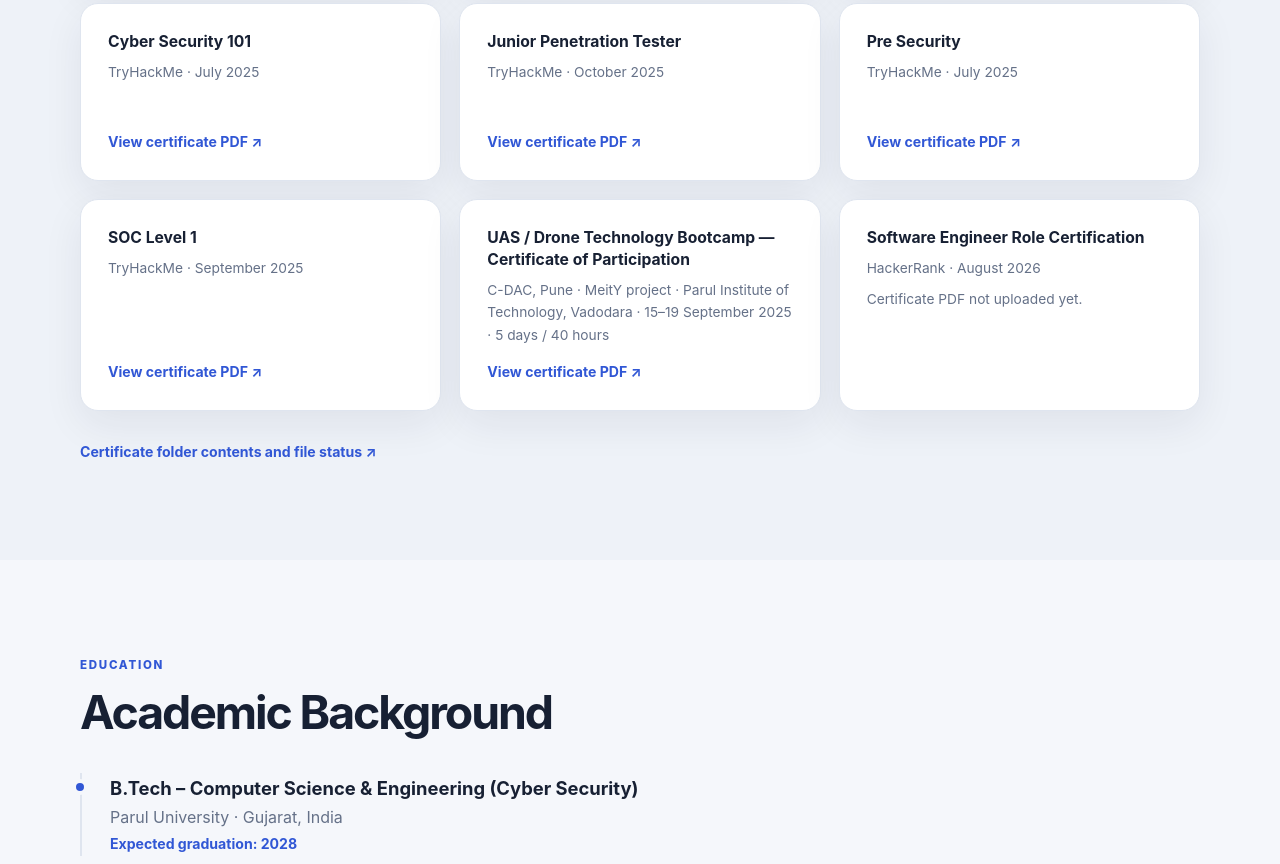
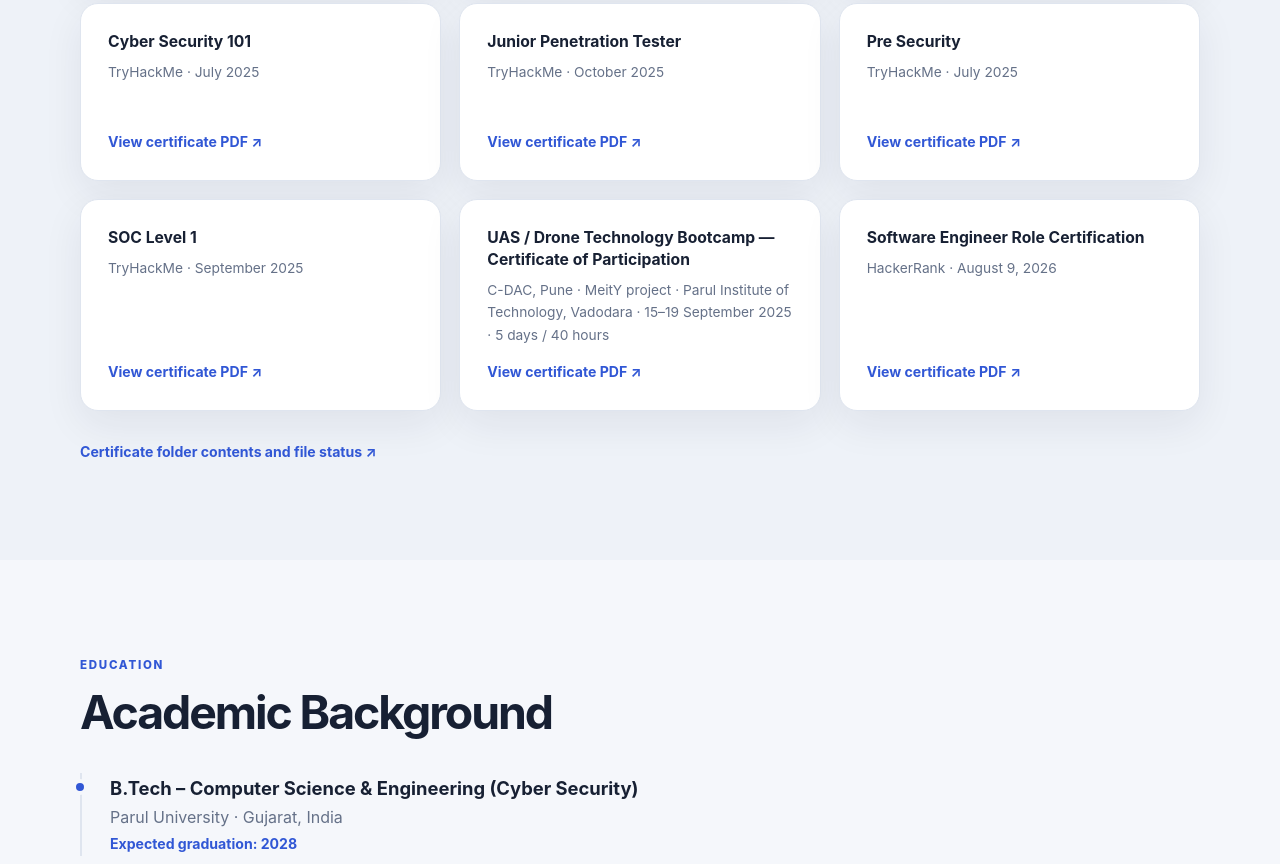
Before and after one commit to aathal08/Resume-Page, a plain HTML site: page index.html in a window 1280 px wide. Shown: the part 5156-6020 px from the top of the page. Drawn offline with Linux system fonts and the light colour scheme.

Commit message:
Update certificate links and add HackerRank certificate

```diff
--- a/index.html
+++ b/index.html
@@ -138,8 +138,8 @@
       <div class="container">
         <div class="section-heading"><p class="eyebrow">Credentials</p><h2>Certifications & Learning</h2><p class="section-subtitle">Selected credentials and technical learning. Open the linked certificate to view the original document.</p></div>
         <div class="cert-grid">
-          <article class="card cert-card"><strong>Cisco Certified Support Technician – Networking</strong><span>Cisco / Certiport · January 2026</span><a class="project-link" href="certificates/2403051260008_CISCO.pdf" target="_blank" rel="noopener">View certificate PDF ↗</a></article>
-          <article class="card cert-card"><strong>Python</strong><span>IBM · September 2025</span><a class="project-link" href="certificates/2403051260008%20IBM%20Python%20Certificate.pdf" target="_blank" rel="noopener">View certificate PDF ↗</a></article>
+          <article class="card cert-card"><strong>Cisco Certified Support Technician – Networking</strong><span>Cisco / Certiport · January 2026</span><a class="project-link" href="certificates/Cisco_Certified_Support_Technician_Networking.pdf" target="_blank" rel="noopener">View certificate PDF ↗</a></article>
+          <article class="card cert-card"><strong>Python</strong><span>IBM · September 2025</span><a class="project-link" href="certificates/IBM_Python_Certificate.pdf" target="_blank" rel="noopener">View certificate PDF ↗</a></article>
           <article class="card cert-card"><strong>IT Specialist – HTML and CSS</strong><span>Certiport · February 2025</span><a class="project-link" href="certificates/html%20css.pdf" target="_blank" rel="noopener">View certificate PDF ↗</a></article>
           <article class="card cert-card"><strong>IT Specialist – JavaScript</strong><span>Certiport · April 2025</span><a class="project-link" href="certificates/javascript.pdf" target="_blank" rel="noopener">View certificate PDF ↗</a></article>
           <article class="card cert-card"><strong>Operating Systems Basics</strong><span>Cisco Networking Academy · September 2025</span><a class="project-link" href="certificates/OperatingSystemsBasicsUpdate20250925-31-71dk4v.pdf" target="_blank" rel="noopener">View certificate PDF ↗</a></article>
@@ -149,7 +149,7 @@
           <article class="card cert-card"><strong>Pre Security</strong><span>TryHackMe · July 2025</span><a class="project-link" href="certificates/THM-presecurity%20certificate.pdf" target="_blank" rel="noopener">View certificate PDF ↗</a></article>
           <article class="card cert-card"><strong>SOC Level 1</strong><span>TryHackMe · September 2025</span><a class="project-link" href="certificates/THM-SOC%20Level%201.pdf" target="_blank" rel="noopener">View certificate PDF ↗</a></article>
           <article class="card cert-card"><strong>UAS / Drone Technology Bootcamp — Certificate of Participation</strong><span>C-DAC, Pune · MeitY project · Parul Institute of Technology, Vadodara · 15–19 September 2025 · 5 days / 40 hours</span><a class="project-link" href="certificates/CDAC.pdf" target="_blank" rel="noopener">View certificate PDF ↗</a></article>
-          <article class="card cert-card"><strong>Software Engineer Role Certification</strong><span>HackerRank · August 2026</span><span class="cert-note">Certificate PDF not uploaded yet.</span></article>
+          <article class="card cert-card"><strong>Software Engineer Role Certification</strong><span>HackerRank · August 9, 2026</span><a class="project-link" href="certificates/HackerRank_Software_Engineer_Certificate.pdf" target="_blank" rel="noopener">View certificate PDF ↗</a></article>
         </div>
         <p class="section-subtitle"><a class="project-link" href="certificates/README.md">Certificate folder contents and file status ↗</a></p>
       </div>
```
